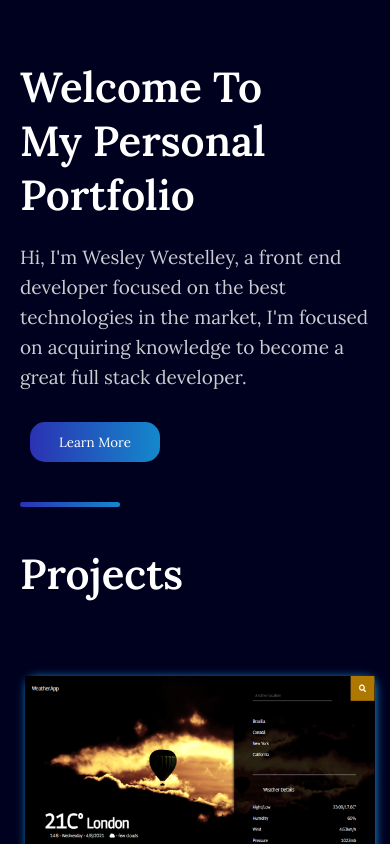
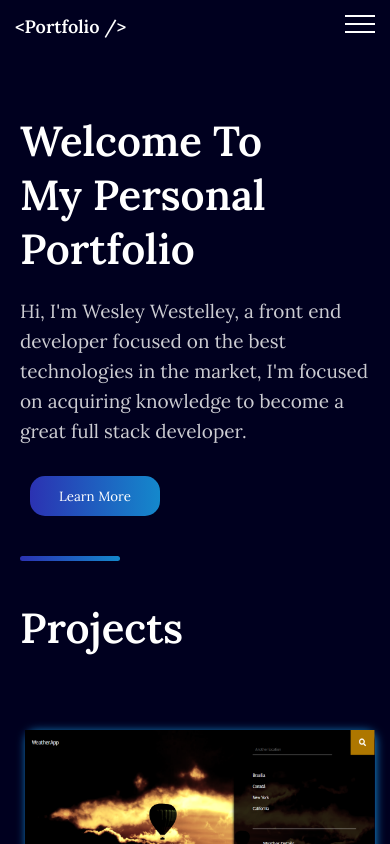
Before and after one commit to Wesley-wsl/portfolio, a React (Create React App) app: page / in a window 390 px wide. Shown: the top 844 px of the page. Built offline with nearby package versions, Linux system fonts and the light colour scheme.

Commit message:
:wrench: feat: added header mobile

```diff
--- a/src/pages/Home/index.jsx
+++ b/src/pages/Home/index.jsx
@@ -7,6 +7,7 @@ import { Link } from 'react-scroll';
 import { useEffect } from 'react';
 import Aos from 'aos';
 import 'aos/dist/aos.css';
+import { HeaderMobile } from '../../components/HeaderMobile';
 
 export default function Home() {
     useEffect(() => {
@@ -16,6 +17,7 @@ export default function Home() {
     return (
         <>
             <Header />
+            <HeaderMobile />
             <Main>
                 <Introduction data-aos="fade-right">
                     <h2>
@@ -88,7 +90,7 @@ export default function Home() {
                     </div>
                 </Techs>
                 <Division />
-                <About data-aos="fade-left" id="About">
+                <About data-aos="fade-up" id="About">
                     <h2>About Me</h2>
                     <p>
                         I&#39;m Wesley Westelley, a front end developer focused
```
